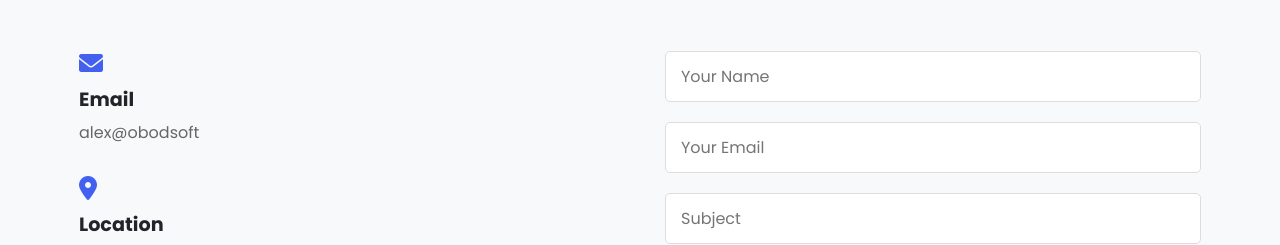
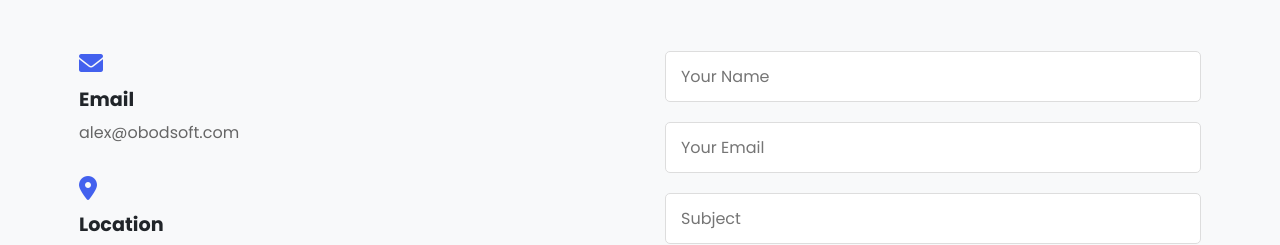
Before and after one commit to obodsoft/obodsoft_web, a Next.js app: page / in a window 1280 px wide. Shown: the part 2560-2805 px from the top of the page. Built offline with nearby package versions, Linux system fonts and the light colour scheme.

Commit message:
Fix email address

```diff
--- a/src/components/Contact.tsx
+++ b/src/components/Contact.tsx
@@ -46,7 +46,7 @@ export default function Contact() {
 
     // For GitHub Pages, we'll use a mailto link as a fallback
     // In a real implementation, you would use a backend service or email API
-    const mailtoLink = `mailto:alex@obodsoft?subject=${encodeURIComponent(subject)}&body=${encodeURIComponent(`Name: ${name}\nEmail: ${email}\n\n${message}`)}`;
+    const mailtoLink = `mailto:alex@obodsoft.com?subject=${encodeURIComponent(subject)}&body=${encodeURIComponent(`Name: ${name}\nEmail: ${email}\n\n${message}`)}`;
 
     // Open email client
     window.location.href = mailtoLink;
@@ -74,7 +74,7 @@ export default function Contact() {
             <div className="contact-item">
               <i className="fas fa-envelope"></i>
               <h3>Email</h3>
-              <p><a href="mailto:alex@obodsoft">alex@obodsoft</a></p>
+              <p><a href="mailto:alex@obodsoft.com">alex@obodsoft.com</a></p>
             </div>
             <div className="contact-item">
               <i className="fas fa-map-marker-alt"></i>
```
Also changed, not shown: 1 other file (tests, documents, lock files or other folders).
